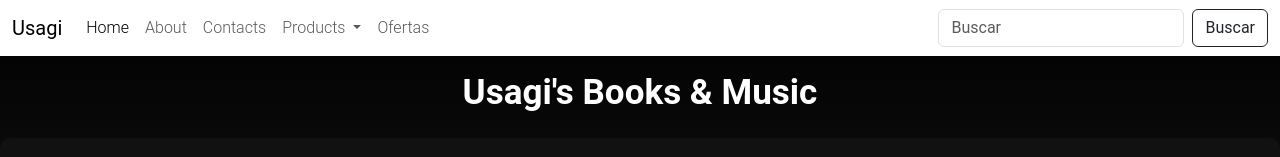
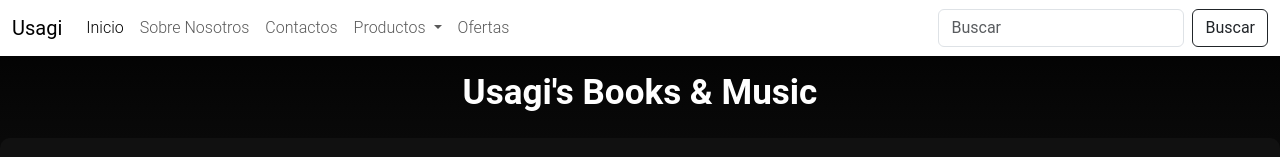
Before and after one commit to catalinapetasny/Angular-Proyecto, an Angular app: page / in a window 1280 px wide. Shown: the top 157 px of the page. Built offline with nearby package versions, Linux system fonts and the light colour scheme; a web font is replaced by a local one.

Commit message:
cambios mínimos

```diff
--- a/src/app/app.html
+++ b/src/app/app.html
@@ -14,23 +14,23 @@
 
         <!--1er li: Home-->
         <li class="nav-item">
-          <a class="nav-link active" aria-current="page" href="home">Home</a>
+          <a class="nav-link active" aria-current="page" href="home">Inicio</a>
         </li>
 
         <!--2do li: About-->
         <li class="nav-item">
-          <a class="nav-link" href="about">About</a>
+          <a class="nav-link" href="about">Sobre Nosotros</a>
         </li>
 
         <!--3ro li: Contacts-->
         <li class="nav-item">
-          <a class="nav-link" href="contacts">Contacts</a>
+          <a class="nav-link" href="contacts">Contactos</a>
         </li>
 
         <!--4to li: Products-->
         <li class="nav-item dropdown">
           <a class="nav-link dropdown-toggle" href="#" role="button" data-bs-toggle="dropdown" aria-expanded="false">
-            Products
+            Productos
           </a>
 
           <!-- Menú desplegable -->
--- a/src/app/pages/contacts/contacts.html
+++ b/src/app/pages/contacts/contacts.html
@@ -5,6 +5,8 @@
         Enviar un mensaje
 
     </h2>
+
+    <!-- directiva de Angular que se utiliza en formularios de plantilla para manejar el evento de envío del formulario -->
 
     <form [formGroup] = "nuevoMensaje" (ngSubmit)="enviarMensaje()">
 
--- a/src/app/pages/contacts/contacts.ts
+++ b/src/app/pages/contacts/contacts.ts
@@ -1,7 +1,6 @@
 import { Component } from '@angular/core';
 import { Mensaje } from '../../models/mensaje';
 import { FormControl, FormGroup, ReactiveFormsModule, Validators } from '@angular/forms';
-
 
 @Component({
   selector: 'app-contacts',
--- a/src/app/pages/home/home.ts
+++ b/src/app/pages/home/home.ts
@@ -41,8 +41,7 @@ export class Home {
         img: "../../../assets/stoker.png",
         alt: "Autor",
         nombre: "Bram Stoker",
-        libros: "Drácula, El Huesped de Drácula, entre otras."
-      },
+        libros: "Drácula, El Huesped de Drácula, entre otras."},
 
       {
         id: 4,
--- a/src/app/pages/products/products.html
+++ b/src/app/pages/products/products.html
@@ -13,7 +13,7 @@
 
     md (media): Tamaño de pantalla medio -> Tablet
 
-    sm (small): Tamaño de pantalla chico -> Celular
+    sm (small): Tamaño de pantalla chico -> CelularF
 -->
 
 
```
